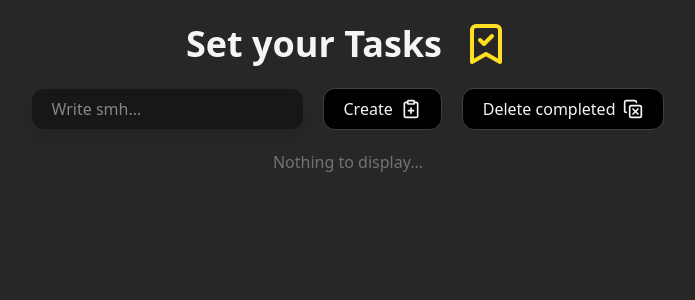
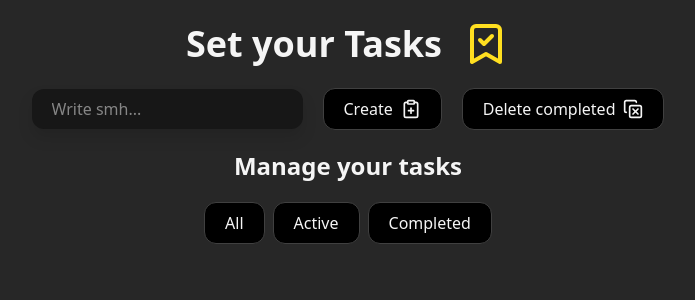
Before and after one commit to Ilya-hb/redux-todo-app, a React (Vite) app: page / in a window 1280 px wide. Shown: the top 300 px of the page, without its empty margins (292-987 px from the left). Built offline with nearby package versions, Linux system fonts and the light colour scheme; the HTML template or start-up script is replaced by a standard one.

Commit message:
Feature: filter your todos! Created: New filterSlice, utils folder with FILTERS enums, and filter function

```diff
--- a/src/App.jsx
+++ b/src/App.jsx
@@ -1,11 +1,10 @@
+import FilterButtons from "./components/FilterButtons";
 import Form from "./components/Form";
 import TodoList from "./components/TodoList";
 import { BookmarkCheck } from "lucide-react";
 import { useSelector } from "react-redux";
 
 function App() {
-  const todos = useSelector((state) => state.todos);
-
   return (
     <div className="flex flex-col justify-center items-center container py-5 mx-auto gap-5">
       <div className="flex items-center gap-5">
@@ -15,14 +14,11 @@ function App() {
           className="text-yellow-300"
         />
       </div>
-
       <div className="flex flex-col gap-5 items-center">
         <Form />
-        {todos.length ? (
-          <TodoList todos={todos} />
-        ) : (
-          <p className="text-center text-neutral-500">Nothing to display...</p>
-        )}
+        <h2 className="text-2xl font-semibold">Manage your tasks</h2>
+        <FilterButtons />
+        <TodoList />
       </div>
     </div>
   );
--- /dev/null
+++ b/src/components/FilterButtons.jsx
@@ -0,0 +1,36 @@
+import React from "react";
+import { useDispatch, useSelector } from "react-redux";
+import { FILTERS } from "../utils/enums";
+import { setFilter } from "../store/filterSlice";
+
+export default function FilterButtons() {
+  const dispatch = useDispatch();
+  const activeFilter = useSelector((state) => state.filter);
+
+  const handleActiveFilterChange = (newActiveFilter) => {
+    dispatch(setFilter(newActiveFilter));
+  };
+
+  return (
+    <div className="flex gap-2 justify-center items-center w-fit">
+      <button
+        className="defaultButton"
+        onClick={() => handleActiveFilterChange(FILTERS.ALL)}
+      >
+        All
+      </button>
+      <button
+        className="defaultButton"
+        onClick={() => handleActiveFilterChange(FILTERS.ACTIVE)}
+      >
+        Active
+      </button>
+      <button
+        className="defaultButton"
+        onClick={() => handleActiveFilterChange(FILTERS.COMPLETED)}
+      >
+        Completed
+      </button>
+    </div>
+  );
+}
--- a/src/components/TodoList.jsx
+++ b/src/components/TodoList.jsx
@@ -1,9 +1,14 @@
 import { Trash, Check, Pencil, ArrowLeftToLine, CopyX } from "lucide-react";
 import { useState } from "react";
-import { useDispatch } from "react-redux";
+import { useDispatch, useSelector } from "react-redux";
 import { deleteTodo, completeTodo, editTodo } from "../store/todoSlice";
+import { getFilteredTodos } from "../utils/todoUtils";
 
-export default function TodoList({ todos }) {
+export default function TodoList() {
+  const todos = useSelector((state) => state.todos);
+  const filter = useSelector((state) => state.filter);
+  const filteredTodos = getFilteredTodos(todos, filter);
+
   const [editState, setEditState] = useState({
     id: null,
     isModalOpen: false,
@@ -25,7 +30,7 @@ export default function TodoList({ todos }) {
 
   return (
     <ul className="flex flex-col justify-center w-full bg-black items-center shadow-black shadow-2xl rounded-xl">
-      {todos.map((el, _) => (
+      {filteredTodos.map((el, _) => (
         <li
           className={`
            px-5 py-2 flex items-center flex-col w-full rounded-xl hover:bg-neutral-900 cursor-pointer transition`}
--- /dev/null
+++ b/src/store/filterSlice.js
@@ -0,0 +1,18 @@
+import { createSlice } from "@reduxjs/toolkit";
+import { FILTERS } from "../utils/enums";
+
+const filterSlice = createSlice({
+  name: "filter",
+  initialState: FILTERS.ALL,
+  reducers: {
+    setFilter(state, action) {
+      if (Object.values(FILTERS).includes(action.payload)) {
+        return action.payload;
+      } else return state;
+    },
+  },
+});
+
+export const { setFilter } = filterSlice.actions;
+
+export default filterSlice.reducer;
--- a/src/store/store.js
+++ b/src/store/store.js
@@ -1,5 +1,6 @@
 import { configureStore } from "@reduxjs/toolkit";
 import todosReducer from "./todoSlice";
+import filterReducer from "./filterSlice";
 
 const saveToLocalStorage = (state) => {
   try {
@@ -13,6 +14,7 @@ const saveToLocalStorage = (state) => {
 export const store = configureStore({
   reducer: {
     todos: todosReducer,
+    filter: filterReducer,
   },
 });
 
--- /dev/null
+++ b/src/utils/enums.js
@@ -0,0 +1,5 @@
+export const FILTERS = {
+  ALL: "all",
+  ACTIVE: "active",
+  COMPLETED: "completed",
+};
--- /dev/null
+++ b/src/utils/todoUtils.js
@@ -0,0 +1,12 @@
+import { FILTERS } from "./enums";
+
+export const getFilteredTodos = (todos, filter) => {
+  switch (filter) {
+    case FILTERS.ACTIVE:
+      return todos.filter((todo) => todo.completed !== true);
+    case FILTERS.COMPLETED:
+      return todos.filter((todo) => todo.completed === true);
+    default:
+      return todos;
+  }
+};
```
Also changed, not shown: 1 other file (tests, documents, lock files or other folders).
